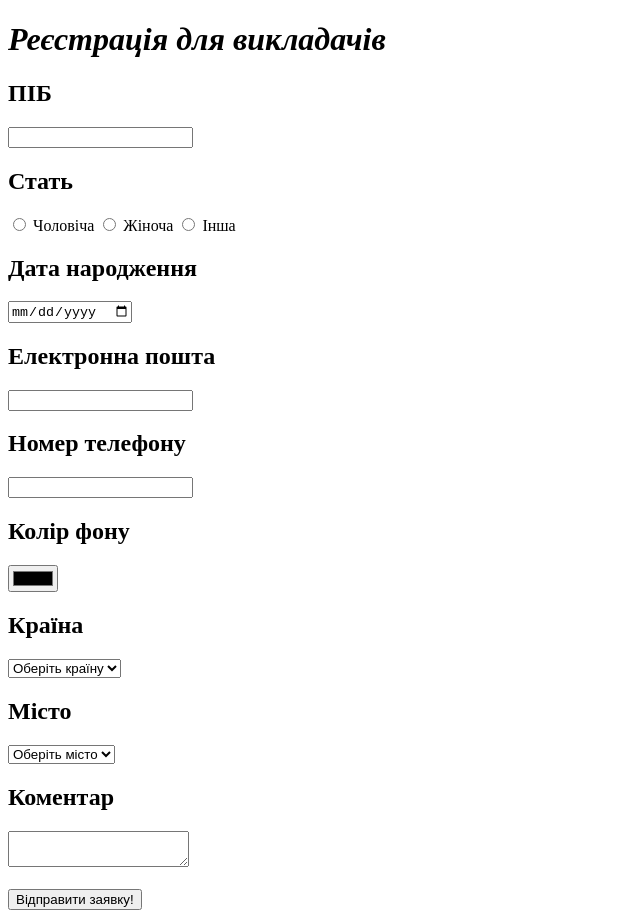
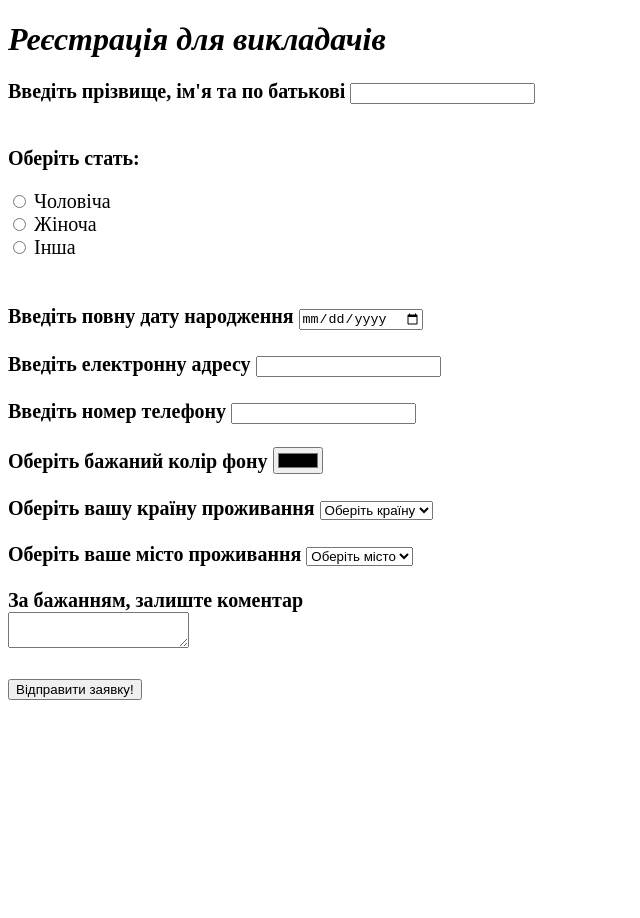
Before and after one commit to polunovaAnna/webTechnology-2025-PolunovaAnna, a website built with webpack: page Labka1/Task1.html in a window 1280 px wide. Shown: the whole page, without its empty margins (0-640 px from the left). After the commit the page ends 800 px from the top, so only its background shows below. Built offline with nearby package versions, Linux system fonts and the light colour scheme.

Commit message:
Updated task1 and task2

```diff
--- a/Labka1/Task1.html
+++ b/Labka1/Task1.html
@@ -8,58 +8,65 @@
 <head>
   <meta charset="UTF-8">
   <title>Task 1</title>
+  <style>
+    .myForm {
+      font-size: 20px;
+    }
+  </style>
 </head>
 <body>
 <header>
   <h1><i>Реєстрація для викладачів</i></h1>
 </header>
+<main>
   <form>
     <div class="myForm">
-    <h2>ПІБ</h2>
-    <label>
+      <label><b>Введіть прізвище, ім'я та по батькові</b>
         <input type="text" name="name">
       </label>
-    <h2>Стать</h2>
-    <div class="radio">
-      <label>
-        <input type="radio" name="gender" value="male">
-        Чоловіча
-      </label>
-      <label>
-        <input type="radio" name="gender" value="female">
-        Жіноча
-      </label>
-      <label>
-        <input type="radio" name="gender" value="other">
-        Інша
-      </label>
+      <br>
+      <br>
+      <div>
+        <p><b>Оберіть стать:</b></p>
+        <input type="radio" name="gender" id="male" value="male">
+        <label for="male">Чоловіча</label><br>
+        <input type="radio" name="gender" id="female" value="female">
+        <label for="female">Жіноча</label><br>
+        <input type="radio" name="gender" id="other" value="other">
+        <label for="other">Інша</label>
       </div>
-    <h2>Дата народження</h2>
-    <label>
+      <br>
+      <br>
+      <label><b>Введіть повну дату народження</b>
         <input type="date" name="birthday">
       </label>
-    <h2>Електронна пошта</h2>
-    <label>
+      <br>
+      <br>
+      <label><b>Введіть електронну адресу</b>
         <input type="email" name="email">
       </label>
-    <h2>Номер телефону</h2>
-    <label>
+      <br>
+      <br>
+      <label><b>Введіть номер телефону</b>
         <input type="tel" name="phone">
       </label>
-    <h2>Колір фону</h2>
-    <label>
+      <br>
+      <br>
+      <label><b>Оберіть бажаний колір фону</b>
         <input type="color" name="color">
       </label>
-    <h2>Країна</h2>
-    <label>
+      <br>
+      <br>
+      <label><b>Оберіть вашу країну проживання</b>
         <select name="country">
           <option value="">Оберіть країну</option>
           <option value="Ukraine">Україна</option>
           <option value="Poland">Польща</option>
         </select>
       </label>
-    <h2>Місто</h2>
-    <label>
+      <br>
+      <br>
+      <label><b>Оберіть ваше місто проживання</b>
         <select name="city">
           <option value="">Оберіть місто</option>
           <option value="Donetsk">ДОНЕЦЬК!</option>
@@ -67,14 +74,16 @@
           <option value="Kharkiv">Харків</option>
         </select>
       </label>
-    <h2>Коментар</h2>
-    <label>
-      <textarea name="comment"></textarea>
-    </label>
+      <br>
+      <br>
+      <label for="comment"><b>За бажанням, залиште коментар</b></label>
+      <br>
+      <textarea name="comment" id="comment"></textarea>
       <br>
       <br>
       <button type="submit">Відправити заявку!</button>
     </div>
   </form>
+</main>
 </body>
 </html>
```
Also changed, not shown: Labka1/Task2.html (+1 -1 lines). Lines whose indentation alone changed are shown as unchanged.
